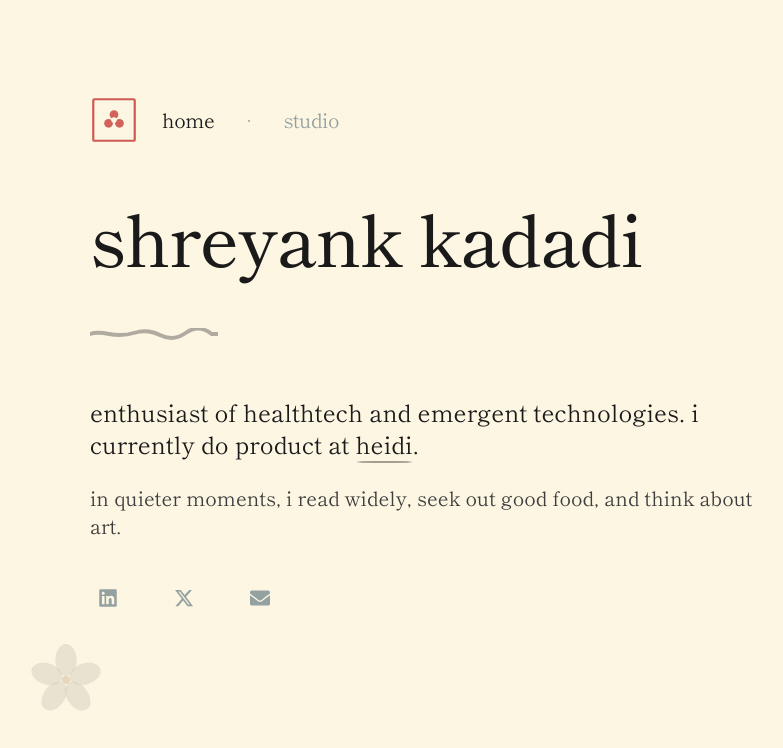
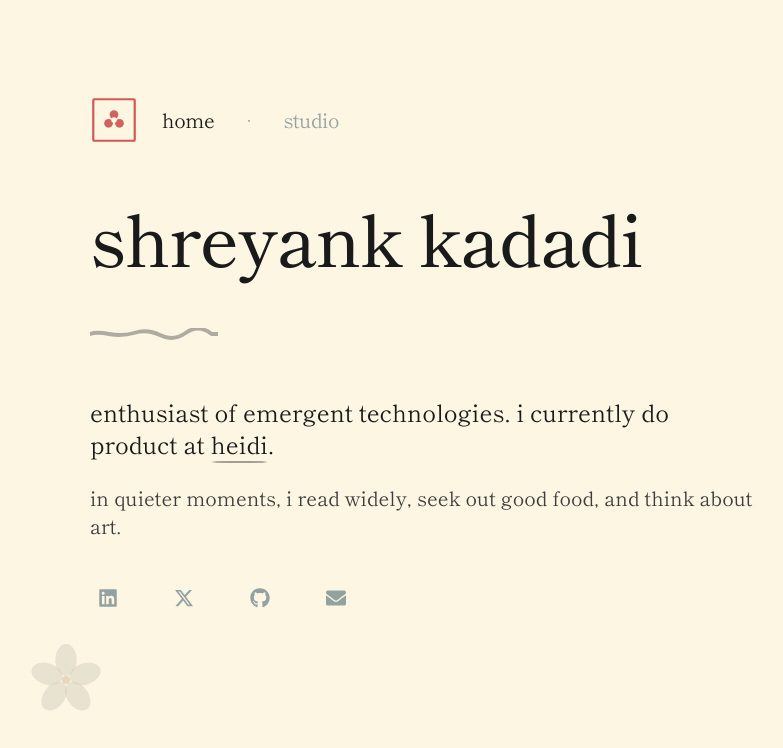
Before and after one commit to sk28832/shreyankkadadi, a Next.js app: page / in a window 1280 px wide. Shown: the top 748 px of the page, without its empty margins (38-821 px from the left). Built offline with nearby package versions, Linux system fonts and the light colour scheme.

Commit message:
Add a github link to the home page and shorten the intro line.
The intro now reads "enthusiast of emergent technologies" on the page and in
the shared link previews. A fourth social icon needed a delay-8 step so the
row keeps its stagger.

```diff
--- a/app/globals.css
+++ b/app/globals.css
@@ -198,6 +198,7 @@
 .delay-5 { animation-delay: 0.95s; }
 .delay-6 { animation-delay: 1.1s; }
 .delay-7 { animation-delay: 1.25s; }
+.delay-8 { animation-delay: 1.4s; }
 
 .delay-late { animation-delay: 1s; }
 .delay-very-late { animation-delay: 1.4s; }
--- a/app/layout.tsx
+++ b/app/layout.tsx
@@ -11,16 +11,16 @@ const shipporiMincho = Shippori_Mincho({
 
 export const metadata: Metadata = {
   title: "shreyank kadadi",
-  description: "enthusiast of healthtech and emergent technologies. i currently do product at heidi.",
+  description: "enthusiast of emergent technologies. i currently do product at heidi.",
   openGraph: {
     title: "shreyank kadadi",
-    description: "enthusiast of healthtech and emergent technologies. i currently do product at heidi.",
+    description: "enthusiast of emergent technologies. i currently do product at heidi.",
     type: "website",
   },
   twitter: {
     card: "summary",
     title: "shreyank kadadi",
-    description: "enthusiast of healthtech and emergent technologies. i currently do product at heidi.",
+    description: "enthusiast of emergent technologies. i currently do product at heidi.",
     creator: "@sk28832",
   },
 };
--- a/app/page.tsx
+++ b/app/page.tsx
@@ -1,6 +1,6 @@
 "use client";
 
-import { FaLinkedin, FaEnvelope } from "react-icons/fa";
+import { FaLinkedin, FaGithub, FaEnvelope } from "react-icons/fa";
 import { FaXTwitter } from "react-icons/fa6";
 import {
   BrushDivider,
@@ -23,8 +23,7 @@ export default function Home() {
 
           <div className="space-y-5 sm:space-y-6 mb-8 sm:mb-10">
             <p className="text-ink text-lg sm:text-xl md:text-2xl leading-relaxed ink-reveal-subtle delay-3">
-              enthusiast of healthtech and emergent technologies. i currently do
-              product at{" "}
+              enthusiast of emergent technologies. i currently do product at{" "}
               <a
                 href="https://heidihealth.com"
                 target="_blank"
@@ -61,8 +60,17 @@ export default function Home() {
               <FaXTwitter className="h-5 w-5" />
             </a>
             <a
+              href="https://github.com/sk28832"
+              target="_blank"
+              rel="noopener noreferrer"
+              className="social-icon social-reveal delay-7"
+              aria-label="GitHub"
+            >
+              <FaGithub className="h-5 w-5" />
+            </a>
+            <a
               href="mailto:shreyankkadadi@gmail.com"
-              className="social-icon social-reveal delay-7"
+              className="social-icon social-reveal delay-8"
               aria-label="Email"
             >
               <FaEnvelope className="h-5 w-5" />
```
